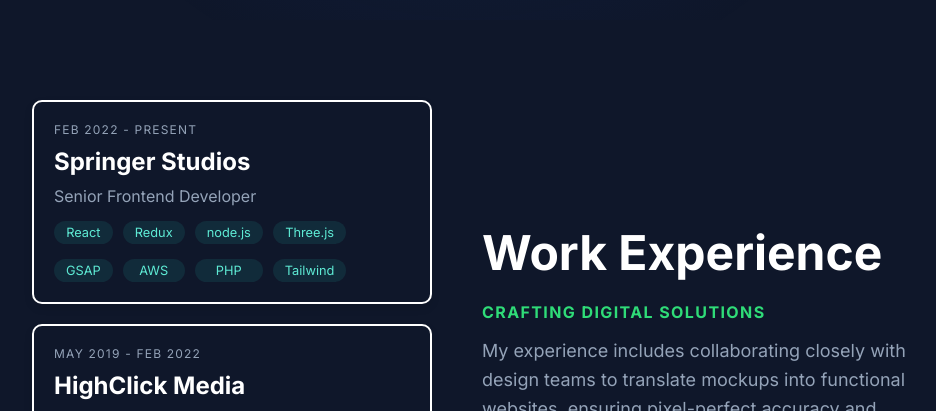
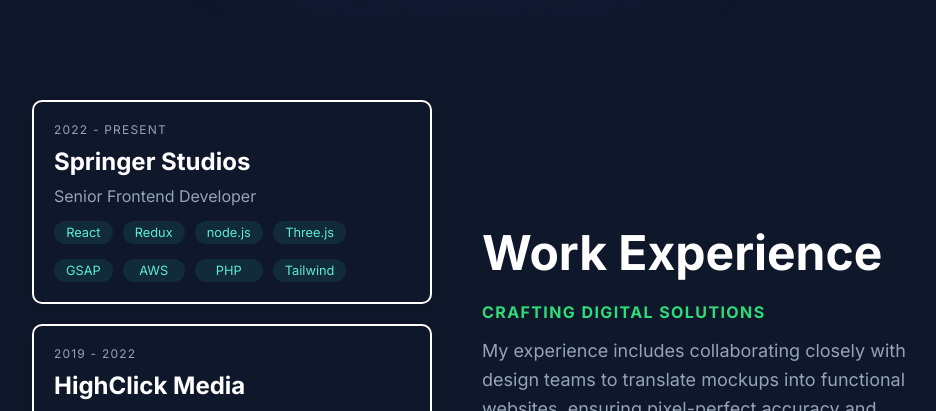
Before and after one commit to itsrichardhaar/Springer-React-Sandbox, a React (Create React App) app in the folder springer-sandbox/: page / in a window 1280 px wide. Shown: the part 780-1191 px from the top of the page, without its empty margins (173-1109 px from the left). Built offline with nearby package versions, Linux system fonts and the light colour scheme.

Commit message:
Update index.js
Year updates

```diff
--- a/springer-sandbox/src/components/ExperienceSection/index.js
+++ b/springer-sandbox/src/components/ExperienceSection/index.js
@@ -86,7 +86,7 @@
                 <CardWrapper>
                  <CardItem as="a" href="https://www.springerstudios.com" target="_blank" rel="noopener noreferrer">
                     <CardInfo>
-                        <CardDate>Feb 2022 - Present</CardDate>
+                        <CardDate>2022 - Present</CardDate>
                         <CardTitle>Springer Studios</CardTitle>
                         <CardRole>Senior Frontend Developer</CardRole>
                         <CardText></CardText>
@@ -104,7 +104,7 @@
                 </CardItem>
                 <CardItem as="a" href="https://dtinetworks.com/" target="_blank" rel="noopener noreferrer">
                     <CardInfo>
-                        <CardDate>May 2019 - Feb 2022</CardDate>
+                        <CardDate>2019 - 2022</CardDate>
                         <CardTitle>HighClick Media</CardTitle>
                         <CardRole>Web Developer</CardRole>
                         <CardText></CardText>
```
